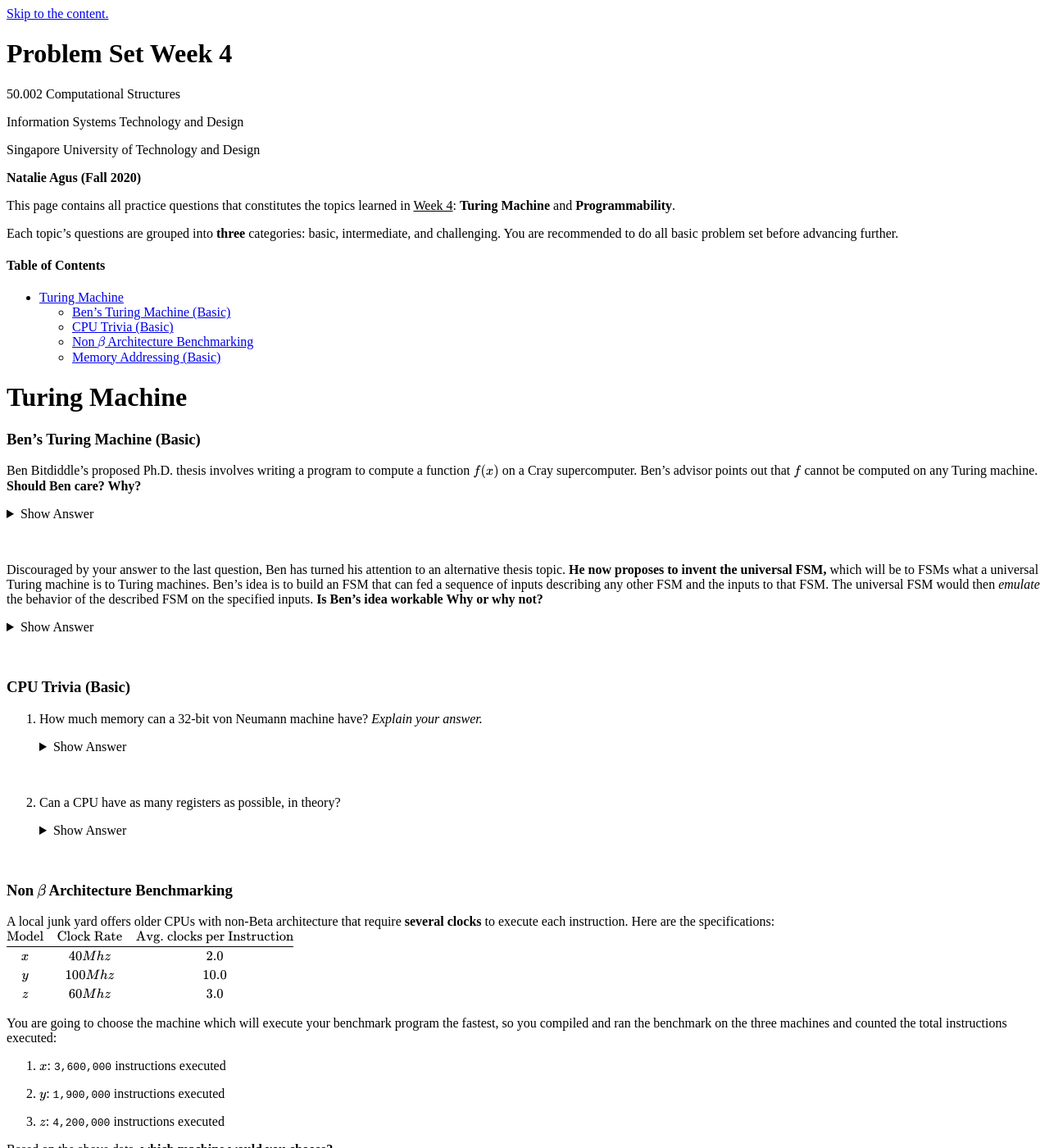
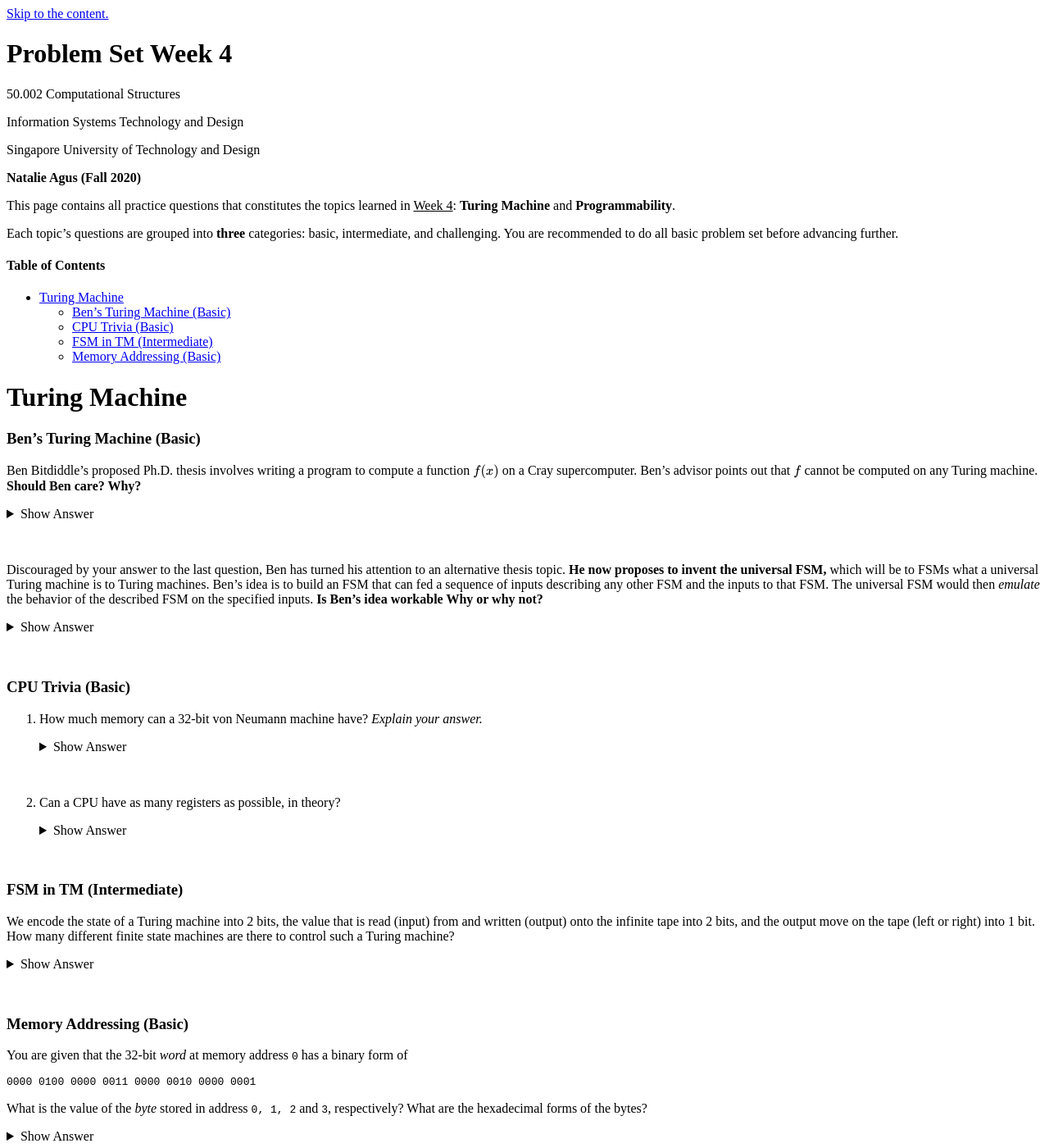
Before and after one commit to natalieagus/natalieagus.github.io, a Jekyll site: the page built from 50002/50002problem_set_4.md, in a window 1280 px wide and 1400 px high. Shown: the whole window at 82% size. Built offline with Jekyll 4.4.1, drawn with Linux system fonts in a browser that asks for light colours; formulas are drawn with MathJax 3; a script that is not in the unit is left out; the repository's description, which GitHub fills in, is left out; some of the changed text lies outside the part shown.

Commit message:
50002/50002problem_set_4.md updated from https://stackedit.io/

```diff
--- a/50002/50002problem_set_4.md
+++ b/50002/50002problem_set_4.md
@@ -79,47 +79,20 @@ Unfortunately, the Universal FSM will have some fixed number (N) of states built
 	{::options parse_block_html="false" /}
 
 
-### Non $\beta$ Architecture Benchmarking
 
-
-A local junk yard offers older CPUs with non-Beta architecture that require **several clocks** to execute each instruction. Here are the specifications:
-$$\begin{matrix}
-\text{Model} & \text{Clock Rate} &  \text{Avg. clocks per Instruction}\\
-\hline
-x & 40 Mhz & 2.0\\
-y & 100 Mhz & 10.0\\
-z & 60 Mhz & 3.0\\
-\end{matrix}$$
-
-You are going to choose the machine which will execute your benchmark program the fastest, so you compiled and ran the benchmark on the three machines and counted the total instructions executed:
-
-1.  $x$: `3,600,000` instructions executed
-
-1.  $y$: `1,900,000` instructions executed
-
-1. $z$: `4,200,000` instructions executed
-
-
-Based on the above data, **which machine would you choose?**
-
+### FSM in TM (Intermediate)
+We encode the state of a Turing machine into 2 bits, the value that is read (input) from and written (output) onto the infinite tape into 2 bits, and the output move on the tape (left or right) into 1 bit. How many different finite state machines are there to control such a Turing machine?
 
 {::options parse_block_html="true" /}
 <details>
 <summary markdown="span">Show Answer</summary>
 
-
-First we find out the time taken to execute those instructions:
-
-1.  $x$: $\frac{3.6M}{40M / 2}$ = $0.18$ seconds
-
-1.  $y$: $\frac{1.9M} {100M / 10}$ = $0.19$ seconds
-
-1. $z$: $\frac{4.2M}{60M / 3}$ = $0.21$ seconds
-
-From the result above, $x$ is the fastest machine. Hence we choose $x$.
+$2^{80}$
 </details>
 <br/>
 {::options parse_block_html="false" /}
+
+
 
 
 ### Memory Addressing (Basic)
```
Also changed, not shown: other parts of 50002/50002problem_set_4.md (+2 -2 lines).
